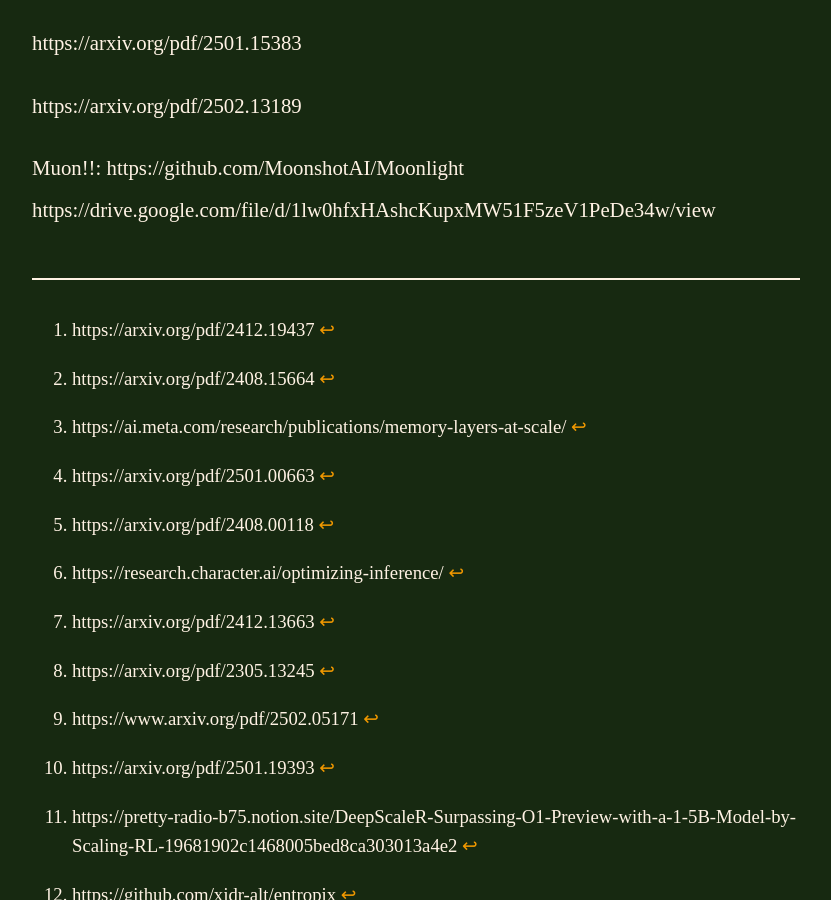
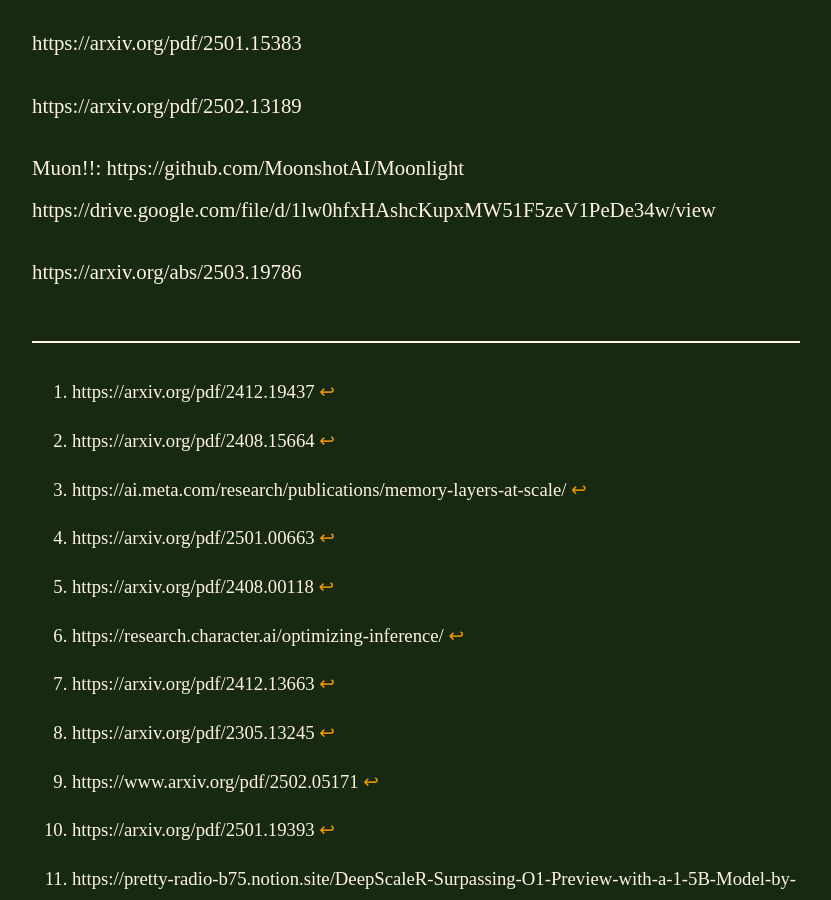
Before and after one commit to keatonelvins/keatonelvins.github.io, a Jekyll site: the page built from _posts/2025-02-23-final-model.md, in a window 1280 px wide and 900 px high, scrolled down 8392 px. Shown: the whole window, without its empty margins (224-1055 px from the left). Built offline with Jekyll 4.4.1, drawn with Linux system fonts in a browser that asks for light colours; some web fonts are replaced; some of the changed lines change nothing that is shown.

Commit message:
gemma 3 report

```diff
--- a/_posts/2025-02-23-final-model.md
+++ b/_posts/2025-02-23-final-model.md
@@ -111,6 +111,8 @@
 Muon!!: https://github.com/MoonshotAI/Moonlight
 https://drive.google.com/file/d/1lw0hfxHAshcKupxMW51F5zeV1PeDe34w/view
 
+https://arxiv.org/abs/2503.19786
+
 
 [^1]: https://arxiv.org/pdf/2412.19437
 [^2]: https://arxiv.org/pdf/2408.15664
```
